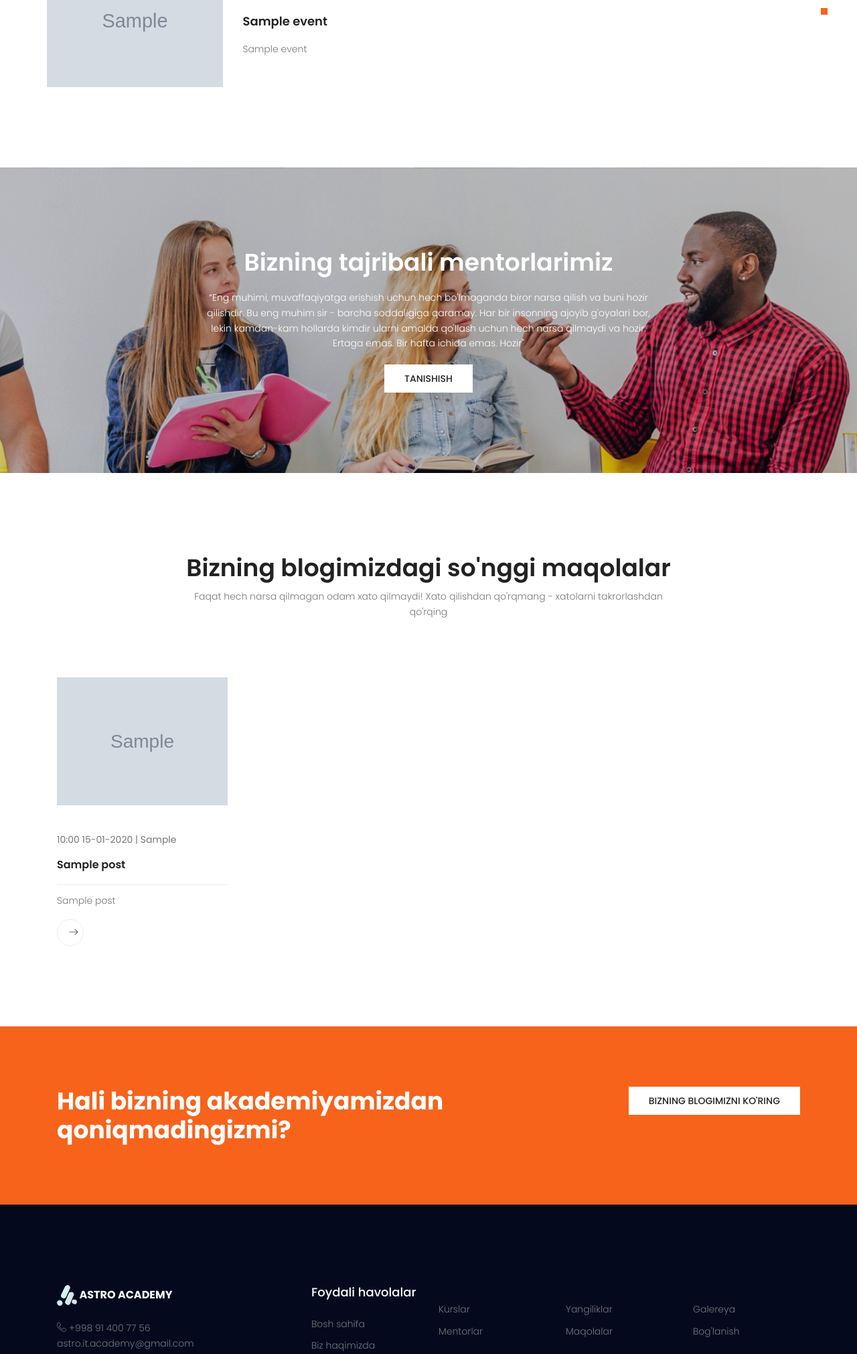
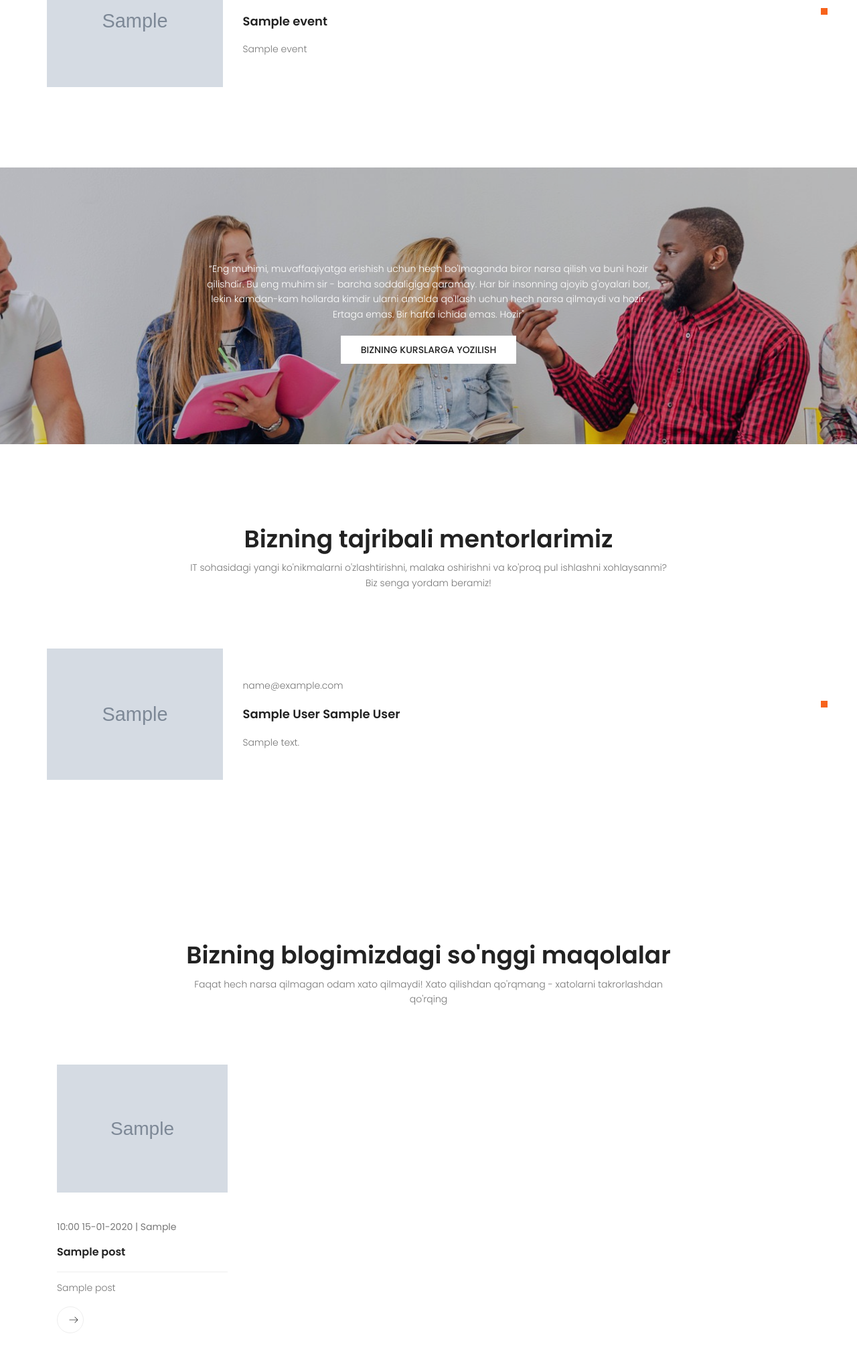
Before and after one commit to WebCoder2021/AstroAcademy, a Django app: page / in a window 1280 px wide. Shown: the part 2625-4646 px from the top of the page at 67% size. Run offline with Django 4.2, Linux system fonts and the light colour scheme; tables that the repository leaves empty hold one stand-in row (values such as "Sample post"); grey boxes marked "Sample" are stand-in pictures; parts of the project's set-up code (start-up, migrations or seed data) failed here and were passed over; some libraries are stand-ins or nearby versions.

Commit message:
dgdfgfdgdf

```diff
--- a/home/views.py
+++ b/home/views.py
@@ -1,6 +1,7 @@
 from django.shortcuts import render
 
 from courses.models import Course,EnrollCourse
+from master.models import Master
 from news.models import Event,Post
 from .models import *
 # Create your views here.
@@ -8,10 +9,12 @@ def home (request):
     courses = Course.objects.all()
     events = Event.objects.all().order_by('-created')[:6]
     posts = Post.objects.all().order_by('-created')[:4]
+    masters = Master.objects.all()
     context = {
         'courses': courses,
         'events':events,
-        'posts': posts
+        'posts': posts,
+        'masters': masters,
 
     }
     if request.method == 'POST':
--- a/master/models.py
+++ b/master/models.py
@@ -9,6 +9,7 @@ class Master(models.Model):
 
     def __str__(self):
         return self.user.first_name + " " + self.user.last_name
+
     class Meta:
         verbose_name_plural = 'Mentorlar(O`qituvchilar)'
         verbose_name = 'Mentor(O`qituvchi)'
--- a/templates/home/index.html
+++ b/templates/home/index.html
@@ -199,17 +199,48 @@ qilishgina kishini maqsadiga eltadi
 					<div class="overlay overlay-bg"></div>
 					<div class="row justify-content-center">
 						<div class="wrap">
-							<h1 class="text-white">Bizning tajribali mentorlarimiz</h1>
+							<h1 class="text-white"></h1>
 							<p>
 								“Eng muhimi, muvaffaqiyatga erishish uchun hech bo'lmaganda biror narsa qilish va buni hozir qilishdir. Bu eng muhim sir - barcha soddaligiga qaramay. Har bir insonning ajoyib g'oyalari bor, lekin kamdan-kam hollarda kimdir ularni amalda qo'llash uchun hech narsa qilmaydi va hozir. Ertaga emas. Bir hafta ichida emas. Hozir"
 							</p>
-							<a class="primary-btn wh" href="#">Tanishish</a>
+							<a class="primary-btn wh" href="{% url 'courses' %}">Bizning kurslarga yozilish</a>
 						</div>
 					</div>
 				</div>
 			</section>
 			<!-- End cta-one Area -->
-
+			<!-- Start upcoming-event Area -->
+			<section class="upcoming-event-area section-gap">
+			  <div class="container">
+				<div class="row d-flex justify-content-center">
+				  <div class="menu-content pb-70 col-lg-8">
+					<div class="title text-center">
+					  <h1 class="mb-10">Bizning tajribali mentorlarimiz</h1>
+					  <p>IT sohasidagi yangi ko'nikmalarni o'zlashtirishni, malaka oshirishni va ko'proq pul ishlashni xohlaysanmi? Biz senga yordam beramiz!</p>
+					</div>
+				  </div>
+				</div>
+				<div class="row">
+				  <div class="active-upcoming-event-carusel">
+					{% for ms in masters %}
+					<div class="single-carusel row align-items-center">
+					  <div class="col-12 col-md-6 thumb">
+						<img class="img-fluid" src="{{ms.image.url}}" alt="">
+					  </div>
+					  <div class="detials col-12 col-md-6">
+						<p>{{ms.user.email}}</p>
+						<a href="#"><h4>{{ms.user.get_full_name}}</h4></a>
+						<p>
+						  {{ms.content}}
+						</p>
+					  </div>
+					</div>
+					{% endfor %}
+				  </div>
+				</div>
+			  </div>
+			</section>
+			<!-- End upcoming-event Area -->
 			<!-- Start blog Area -->
 			<section class="blog-area section-gap" id="blog">
 				<div class="container">
```
